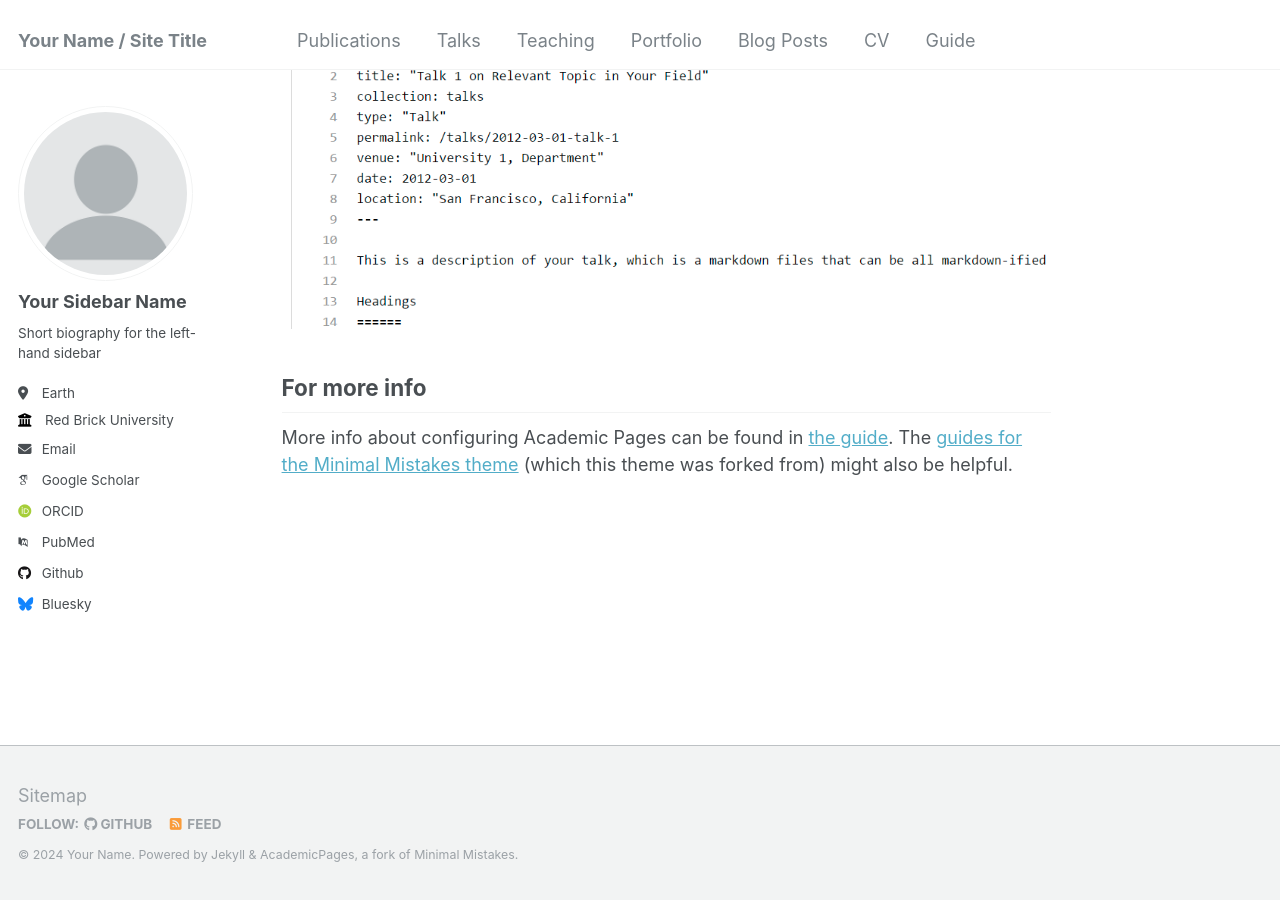
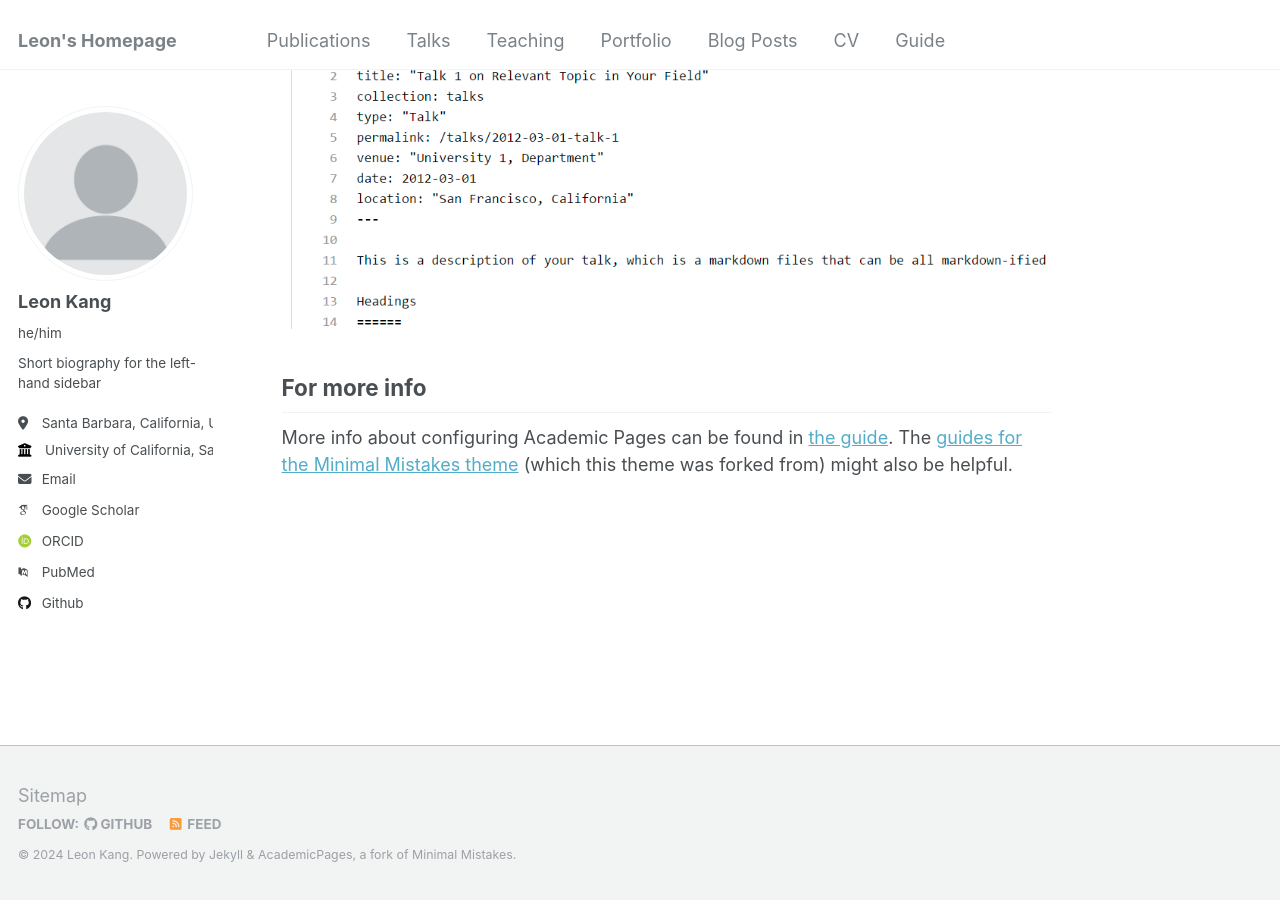
Before and after one commit to LeonKang130/LeonKang130.github.io, a Jekyll site: the page built from _pages/about.md, in a window 1280 px wide and 900 px high, scrolled down 2660 px. Built offline with Jekyll 4.4.1, drawn with Linux system fonts in a browser that asks for light colours; some web fonts are replaced.

Commit message:
Add personal information

```diff
--- a/_config.yml
+++ b/_config.yml
@@ -8,13 +8,13 @@
 
 # Basic Site Settings
 locale                   : "en-US"
-title                    : "Your Name / Site Title"
+title                    : "Leon's Homepage"
 title_separator          : "-"
-name                     : &name "Your Name"
+name                     : &name "Leon Kang"
 description              : &description "personal description"
-url                      : https://academicpages.github.io # the base hostname & protocol for your site e.g. "https://mmistakes.github.io"
+url                      : https://leonkang130.github.io # the base hostname & protocol for your site e.g. "https://mmistakes.github.io"
 baseurl                  : "" # the subpath of your site, e.g. "/blog"
-repository               : "academicpages/academicpages.github.io"
+repository               : "LeonKang130/LeonKang130.github.io"
 
 # Site Author - The following control what appear as part of the author content on the side bar.
 #               If a field is blank the icon and link will not appear, otherwise it will be shown.
@@ -22,13 +22,13 @@ repository               : "academicpages/academicpages.github.io"
 author:
   # Biographic information
   avatar           : "profile.png"
-  name             : "Your Sidebar Name"
-  pronouns         : # example: "she/her"
+  name             : "Leon Kang"
+  pronouns         : "he/him"
   bio              : "Short biography for the left-hand sidebar"
-  location         : "Earth"
-  employer         : "Red Brick University"
+  location         : "Santa Barbara, California, US"
+  employer         : "University of California, Santa Barbara"
   uri              : # URL
-  email            : "none@example.org"
+  email            : "2090093273@qq.com"
 
   # Academic websites
   arxiv            : # URL - Update with the correct link to your profile
@@ -43,12 +43,12 @@ author:
   bitbucket        : # Username - Update with your username on the site
   codepen          : # Username
   dribbble         : # Username
-  github           : "academicpages"
+  github           : "LeonKang130"
   kaggle           : # Username
   stackoverflow    : # User number or user number and name (i.e., use "1" or "1/jeff-atwood")
 
   # Social media
-  bluesky          : "bsky.app" # Replace this with you Bluesky username
+  bluesky          : # Replace this with you Bluesky username
   facebook         : # Username
   flickr           : # Username
   foursquare       : # Username
```
